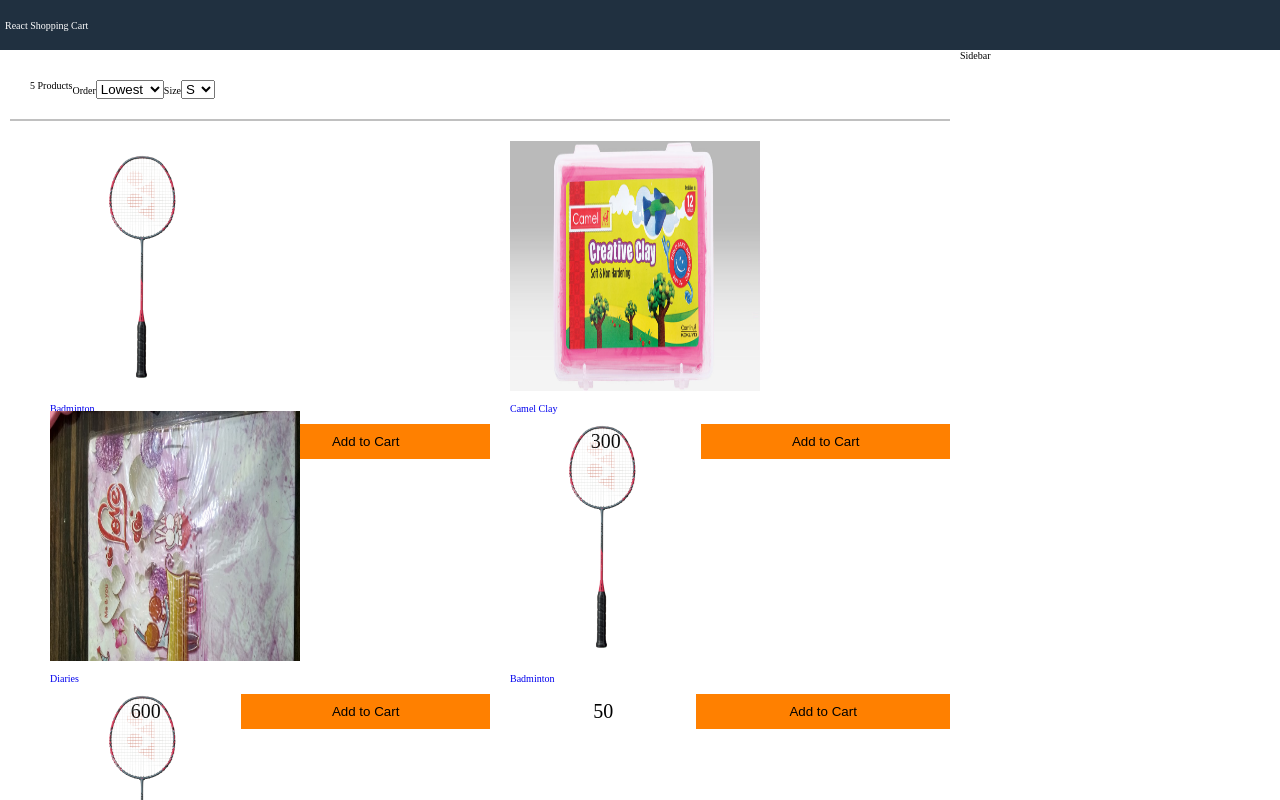
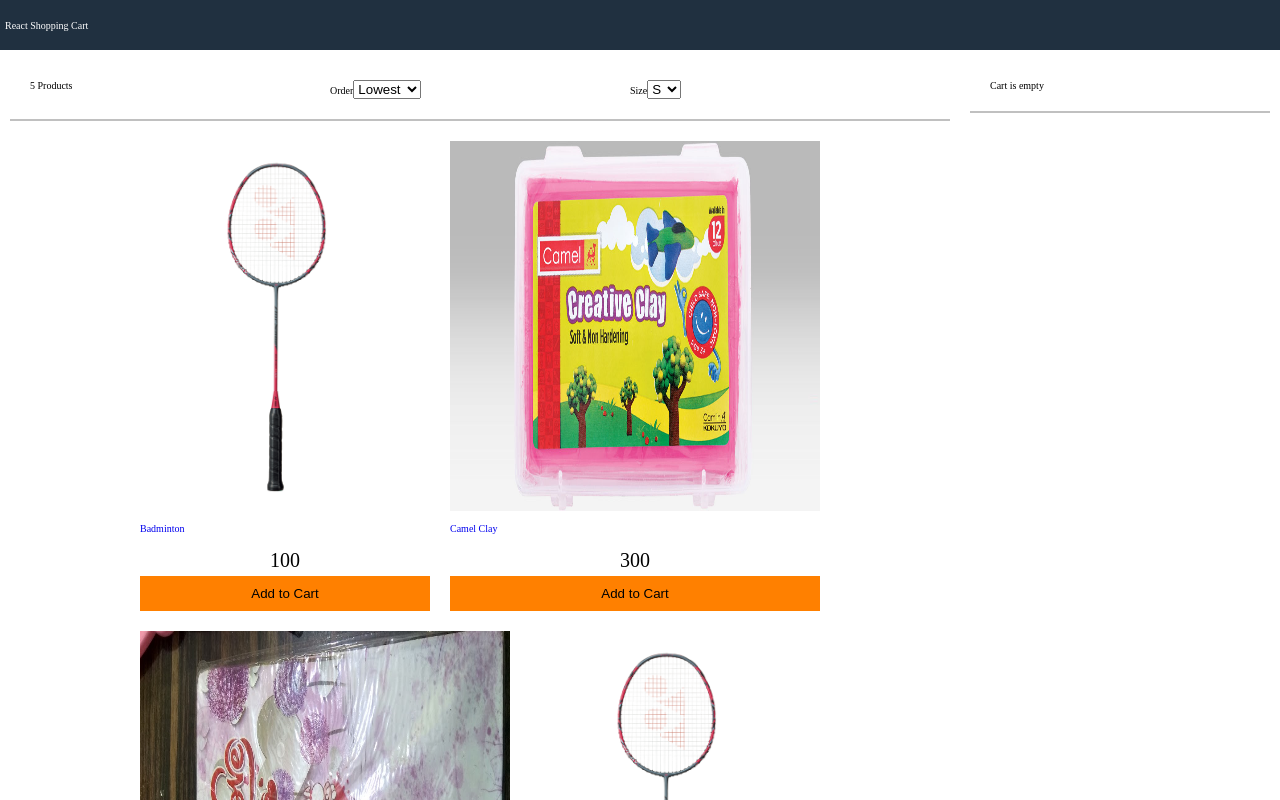
Before and after one commit to ivineet/react-shopping-cart, a React (Create React App) app: page / in a window 1280 px wide. Shown: the top 800 px of the page. Built offline with nearby package versions, Linux system fonts and the light colour scheme.

Commit message:
Adding addtocart logic

```diff
--- a/src/App.js
+++ b/src/App.js
@@ -2,6 +2,7 @@ import React from "react";
 import data from "./data.json"
 import Products from "./components/Products";
 import Filter from "./components/Filter";
+import Cart from "./components/Cart";
 
 class App extends React.Component{
   constructor(){
@@ -15,6 +16,7 @@ class App extends React.Component{
   }
 
   addToCart = (product) => {
+    console.log(product);
     const cartItems = this.state.cartItems.slice();
     let alreadyInCart = false;
 
@@ -28,6 +30,8 @@ class App extends React.Component{
     if(!alreadyInCart){
       cartItems.push({...product, count:1});
     }
+
+    this.setState({cartItems});
   }
 
   sortProducts(event){
@@ -65,11 +69,11 @@ class App extends React.Component{
               filterProducts = {this.filterProducts}
               sortProducts = {this.sortProducts}
               ></Filter>
-              <Products products={this.state.products}/>
+              <Products products={this.state.products} addToCart={this.addToCart}/>
             </div>
 
             <div className="sidebar">
-              Sidebar
+              <Cart cartItems={this.state.cartItems}/>
             </div>
           </div>
         </main>
--- a/src/components/Cart.js
+++ b/src/components/Cart.js
@@ -2,9 +2,13 @@ import React,{Component} from "react";
 
 export default class Cart extends Component {
     render(){
+        const {cartItems} = this.props;
         return(
-            <div className="filter">
-
+            <div className="Cart">
+                {
+                    cartItems.length === 0? <div className="cart cart-header">Cart is empty</div>
+                    : <div className="cart cart-header">You have {cartItems.length} items in the cart</div>
+                }
             </div>
         )
     }
--- a/src/components/Products.js
+++ b/src/components/Products.js
@@ -15,8 +15,14 @@ export default class Products extends Component{
 
                                 <div className="product-price">
                                     <div>{product.price}</div>
-                                    <button onClick={() => this.props.addToCart(product)} className="button primary">Add to Cart</button>
+
                                 </div>
+
+                                <button onClick={() => this.props.addToCart(product)}
+                                    className="button primary"
+                                >
+                                    Add to Cart
+                                </button>
                             </div>
                         </li>
                     ))}
--- a/src/index.css
+++ b/src/index.css
@@ -70,28 +70,27 @@ footer {
   flex-wrap: wrap;
   justify-content: center;
   align-items: center;
-  padding: auto;
-  margin: auto;
+  padding: 0;
+  margin: 0;
   list-style-type: none;
 }
 
 .products li {
-  flex: 1 1 30rem;
-  height: 25rem;
+  flex: 0 1 29rem;
+  height: 47rem;
   padding: 1rem;
-  margin: auto;
 }
 
 .product {
   display: flex;
   flex-direction: column;
   justify-content: space-between;
-  height: 25rem;
+  height: 100%;
 }
 
 .product img {
-  max-width: 25rem;
-  height: 25rem;
+  max-width: 37rem;
+  height: 37rem;
 }
 
 .product-price {
@@ -103,7 +102,7 @@ footer {
 .product-price div,
 .product-price button {
   text-align: center;
-  flex: auto;
+  flex: 1;
 }
 
 .product-price div {
@@ -112,6 +111,7 @@ footer {
 
 .button {
   padding: 1rem;
+  border: 0.1rem #c0c0c0 solid;
   border: 0.1rem #c0c0c0;
   background-color: #f0f0f0;
   cursor: pointer;
@@ -127,7 +127,22 @@ footer {
 
 .filter {
   display: flex;
+  justify-content: space-between;
   padding: 2rem;
   margin: 1rem;
   border-bottom: 0.2rem #c0c0c0 solid;
 }
+
+.filter div {
+  flex: 1;
+}
+
+/* Index.css */
+.cart {
+  padding: 2rem;
+  margin: 1rem;
+  display: flex;
+}
+.cart-header {
+  border-bottom: 0.2rem #c0c0c0 solid;
+}
```
